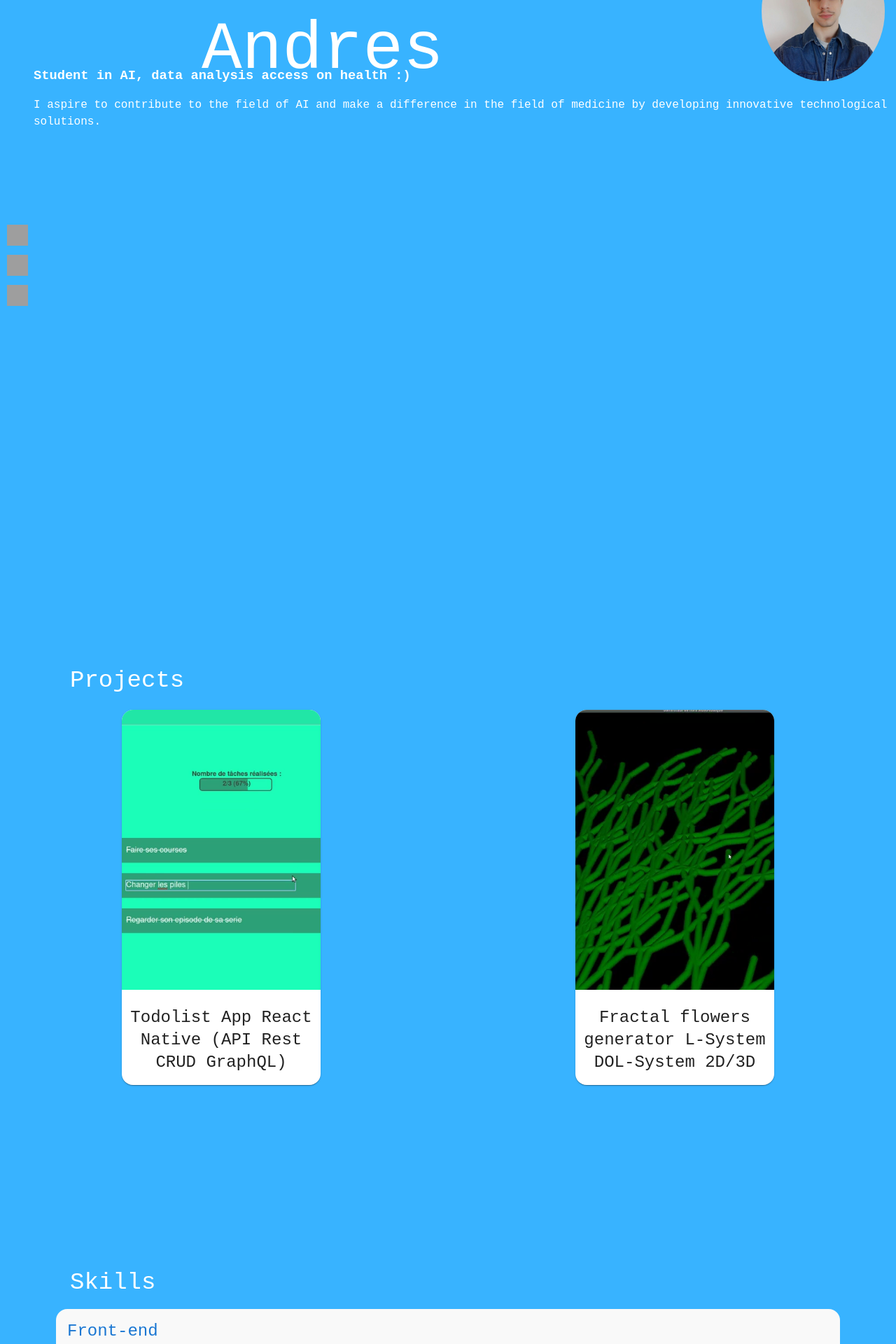
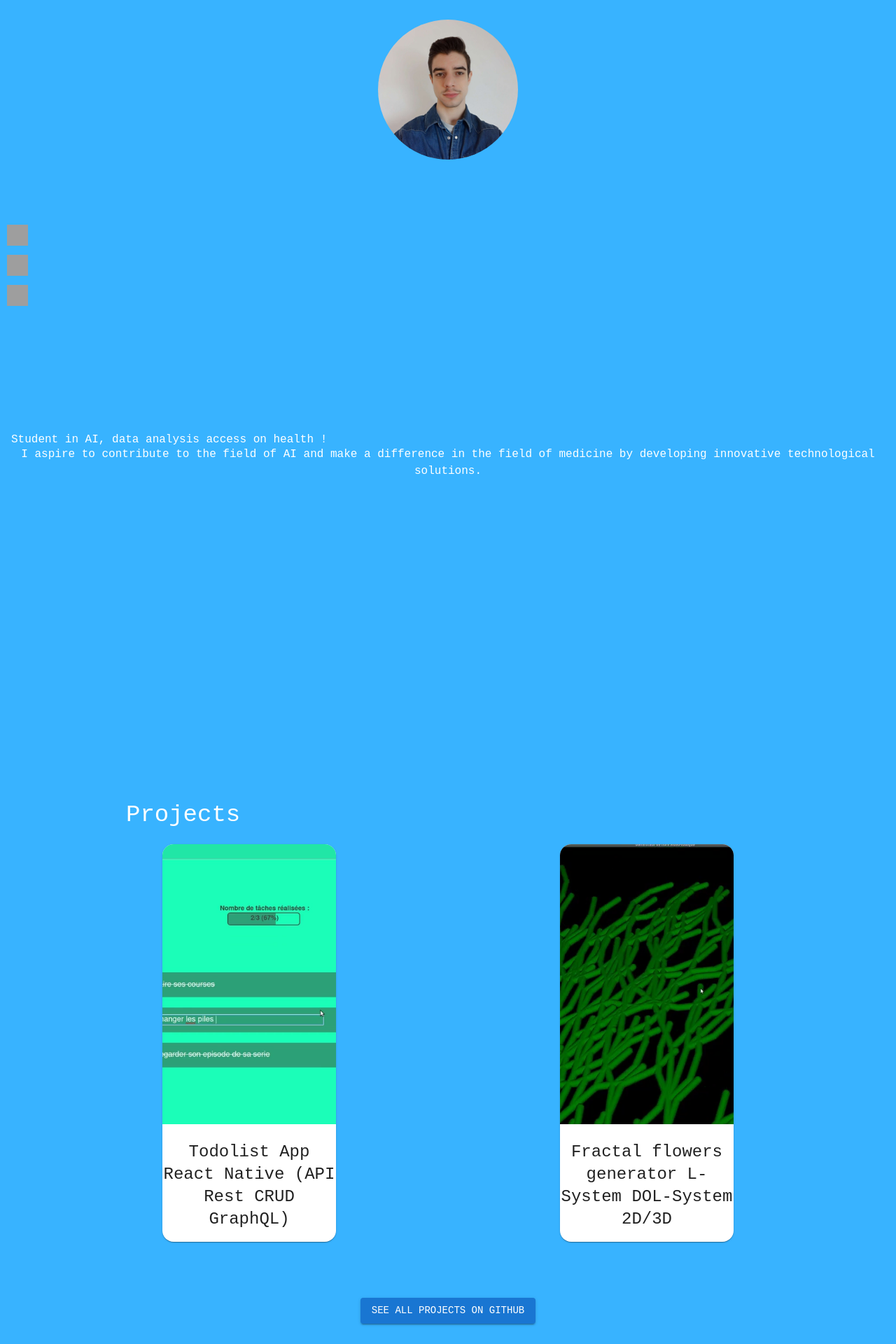
Before and after one commit to VendenIX/portfolio, a React (Create React App) app: page / in a window 1280 px wide. Shown: the part 340-2260 px from the top of the page at 70% size. Built offline with nearby package versions, Linux system fonts and the light colour scheme; grey boxes are pictures that could not be loaded.

Commit message:
some responsives

```diff
--- a/src/App.css
+++ b/src/App.css
@@ -54,7 +54,7 @@ body {
 }
 
 .typing-demo {
-  width: 48ch;
+  width: 47ch;
   animation: typing 2s steps(22), blink .5s step-end infinite alternate;
   white-space: nowrap;
   overflow: hidden;
--- a/src/pages/AboutMe/index.js
+++ b/src/pages/AboutMe/index.js
@@ -1,10 +1,9 @@
 import React from 'react';
 import { Typography } from '@mui/material';
-import translations from '../../translations/fr.js';
 
 const AboutMe = () => {
     return (
-        <section id="aboutMe" style={{ minHeight: '100vh', marginLeft: '5em' }}>
+        <section id="aboutMe" style={{ padding: '5em' }}>
             <div style={{ padding: '20px' }}>
                 <Typography variant="h4">About me</Typography>
             </div>
--- a/src/pages/Contact/index.js
+++ b/src/pages/Contact/index.js
@@ -1,12 +1,13 @@
 import React from 'react';
 import { Typography } from '@mui/material';
-import translations from '../../translations/fr.js';
 
 const Contact = () => {
     return (
-        <section id="contact" style={{ minHeight: '100vh' }}>
+        <section id="contact" style={{ minHeight: '100vh' , padding: '5em'}}>
             <div style={{ padding: '20px' }}>
-                <Typography variant="h4">{translations['contact.me']}</Typography>
+                <div >
+                <Typography variant="h4"> Contact me</Typography>
+                </div>
                 <ul>
                 <li>
                         <strong>Email:</strong>{" "}
--- a/src/pages/Home/index.js
+++ b/src/pages/Home/index.js
@@ -1,15 +1,31 @@
 import React from 'react';
 import { Typography, Box } from '@mui/material';
+import { useTheme } from '@mui/material/styles';
+import useMediaQuery from '@mui/material/useMediaQuery';
 import ProfileImage from '../../assets/p1.jpg';
 import '../../App.css';
 
 const Home = () => {
+    const theme = useTheme();
+    const isSmallScreen = useMediaQuery(theme.breakpoints.down('sm'));
+    const isSmallHeight = useMediaQuery('(max-height:850px)');
+    const isSpecificSize = useMediaQuery('(min-width:390px) and (max-width:414px) and (min-height:844px) and (max-height:896px)');
+
+    const nameStyle = isSmallScreen
+        ? { textAlign: 'center', margin: '1em 0' }
+        : { marginLeft: '3em', marginRight: '1.3em' };
+
+    const imageSize = isSpecificSize ? 150 : (isSmallScreen ? 100 : 200);
+
+    const contentStyle = isSmallScreen || isSmallHeight
+        ? { margin: '1em', marginTop: '2em', textAlign: 'center', fontSize: isSmallScreen ? '0.8em' : '1em' }
+        : { marginLeft: '3em', marginTop: '-50em' };
 
     return (
         <Box>
-            <Box sx={{ display: 'flex', alignItems: 'center', marginTop: '15em' }}>
-                <Typography variant="h1" style={{ marginLeft: '3em', marginRight: '1.3em' }}>Romain Andres</Typography>
-                <Box sx={{ width: 200, height: 200, borderRadius: '50%', overflow: 'hidden', m: 2 }}>
+            <Box sx={{ display: 'flex', flexDirection: (isSmallHeight || isSpecificSize) ? 'column' : 'row', alignItems: 'center', marginTop: isSmallScreen ? '5em' : '15em' }}>
+                <Typography variant="h1" style={nameStyle}>Romain Andres</Typography>
+                <Box sx={{ width: imageSize, height: imageSize, borderRadius: '50%', overflow: 'hidden', m: 2 }}>
                     <img
                         src={ProfileImage}
                         alt="Profile"
@@ -18,8 +34,8 @@ const Home = () => {
                 </Box>
             </Box>
             <Box sx={{ display: 'flex', justifyContent: 'center', alignItems: 'center', minHeight: '100vh' }}>
-                <Box sx={{ display: 'flex', flexDirection: 'column', justifyContent: 'center', marginLeft: '3em', marginTop:'-50em' }}>
-                    <Typography class="typing-demo" variant="h3">Student in AI, data analysis access on health :)</Typography>
+                <Box sx={{ display: 'flex', flexDirection: 'column', justifyContent: 'center', ...contentStyle }}>
+                    <Typography className="typing-demo" variant="h3" style={{ fontSize: isSmallScreen ? '1.2em' : 'inherit' }}>Student in AI, data analysis access on health !</Typography>
                     <Typography variant="body1">I aspire to contribute to the field of AI and make a difference in the field of medicine by developing innovative technological solutions.</Typography>
                 </Box>
             </Box>
--- a/src/pages/Projects/components/list-images.js
+++ b/src/pages/Projects/components/list-images.js
@@ -6,7 +6,7 @@ const ListImages = ({ images }) => {
         <Box display='flex' justifyContent='center' alignItems='center' flexDirection='column' position='relative' zIndex={0}>
             <Carousel
                 animation='fade'
-                navButtonsAlwaysInvisible={false}
+                navButtonsAlwaysInvisible={true} // Masque les flèches de navigation
                 autoPlay={true}
                 interval={3000}
                 indicators={false}
--- a/src/pages/Projects/index.js
+++ b/src/pages/Projects/index.js
@@ -1,5 +1,5 @@
 import React, { useState } from 'react';
-import { Card, CardContent, Typography } from '@mui/material';
+import { Card, CardContent, Typography, Button } from '@mui/material';
 import ListProjects from './components/list-projects';
 import { Box } from '@mui/system';
 import img1 from '../../assets/project1/p1.png';
@@ -44,9 +44,13 @@ const Projects = ({ onSelect }) => {
         setSelectedProject(null);
     };
 
+    const redirectToGitHub = () => {
+        window.open('https://github.com/VendenIX?tab=repositories', '_blank');
+    };
+
 
     return (
-        <section id="projects" style={{ minHeight: '100vh'}}>
+        <section id="projects" style={{  padding:'5em'}}>
             {selectedProject ? (
                 <ProjectDetails
                     title={selectedProject.title}
@@ -63,6 +67,11 @@ const Projects = ({ onSelect }) => {
                         <Typography variant="h4">Projects</Typography>
                     </div>
                     <ListProjects projects={projects} onSelect={handleSelect} />
+                    <Box display="flex" justifyContent="center" style={{marginTop:'5em'}} mt={3}>
+                        <Button variant="contained" color="primary" onClick={redirectToGitHub}>
+                            See all projects on GitHub
+                        </Button>
+                    </Box>
                 </div>
             )}
         </section>
--- a/src/pages/Skills/index.js
+++ b/src/pages/Skills/index.js
@@ -36,8 +36,9 @@ const Skills = () => {
     const otherSkills = [
         "Networking",
         "Scrapping Selenium",
-        "Python, C",
-        "Numpy, Scipy, Matplotlib",
+        "Python, Numpy, Scipy, Matplotlib",
+        "Java, Android, Swing, JavaFX, JUnit",
+        "C, C++, SFML, SDL2",
         "Git",
         "Virtual Machines",
     ];
--- a/src/translations/fr.js
+++ /dev/null
@@ -1,7 +0,0 @@
-// fr.js
-export default {
-    "about.name": "Romain Andres",
-    'about.description': 'Bonjour, je m\'appelle Romain Andres, je suis un étudiant en Intelligence Artificielle et Analyse de Données, passionné par l\'exploration de nouvelles technologies web et le développement d\'applications.',
-    'about.big_description': "Mon intérêt pour le monde numérique a été piqué à mon adolescence, cherchant à comprendre comment les sites Internet, les transactions en ligne et les ordinateurs fonctionnent. Mes explorations autodidactes m'ont conduit à l'Université de Caen, où j'ai obtenu ma licence en informatique et où j'ai pu réaliser mon premier site web.  Actuellement, je suis en master 1 d'Intelligence Artificielle, Analyse de Données et Accès à la Santé. Ce parcours a été une décision consciente pour diriger mon avenir vers la conception d'algorithmes capables d'améliorer la médecine. Parallèlement à mes études, je partage ma passion pour la musique sur ma chaîne YouTube et je participe à des projets Open-Source.  Je suis toujours en quête d'apprentissage et de collaborations pour mener à bien de nouveaux projets. Toujours prêt à travailler à distance, je suis avide de contribuer à des projets Open-Source et de continuer à apprendre dans ce domaine passionnant.",
-    'contact.me' : "Contactez-moi",
-  }
```
Also changed, not shown: src/translations/en.js (deleted, +0 -7 lines).
